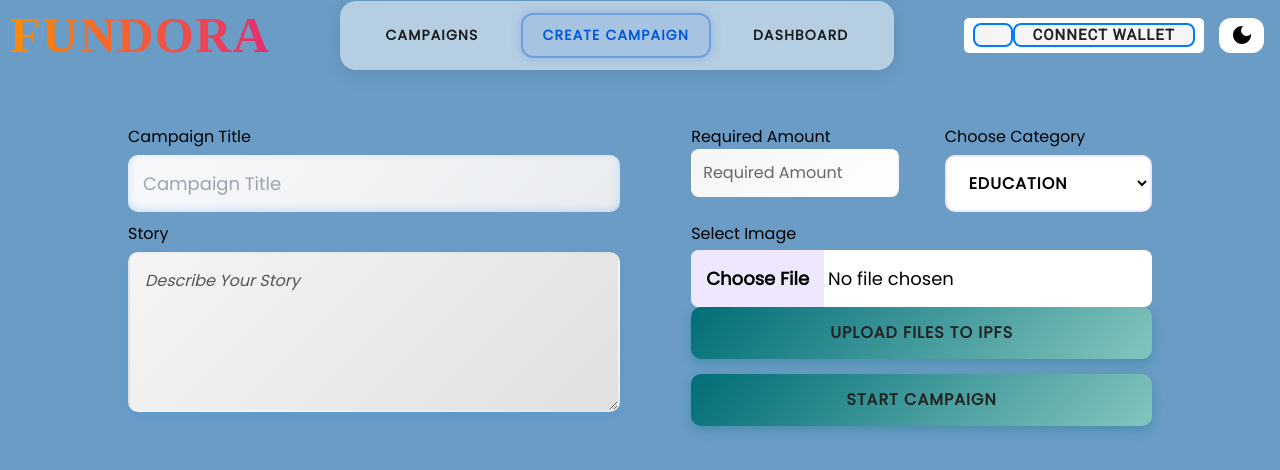
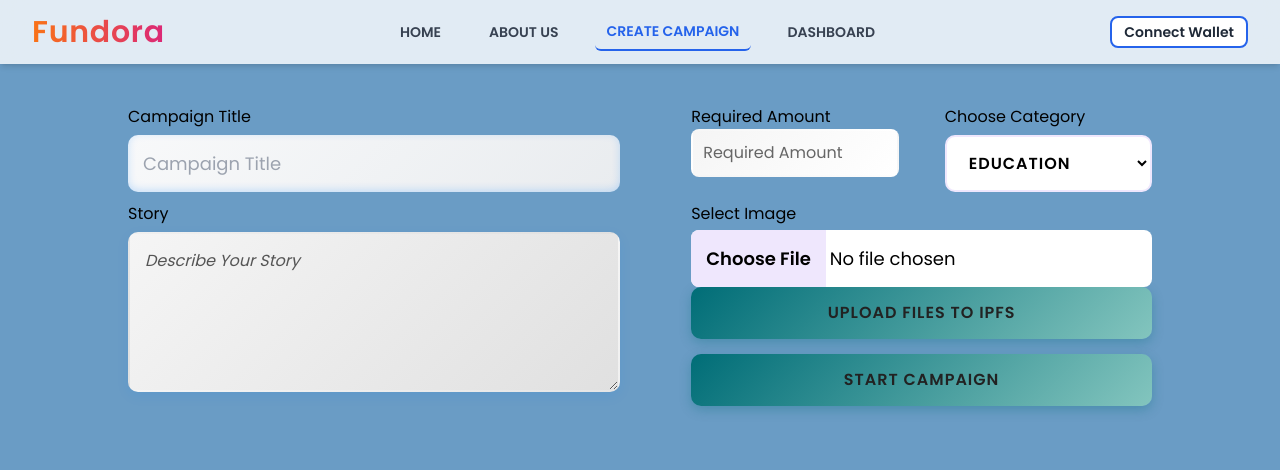
Before and after one commit to JaiPatel0916/Fundora, a Next.js app: page /createcampaign in a window 1280 px wide. Shown: the top 470 px of the page. Built offline with nearby package versions, Linux system fonts and the light colour scheme.

Commit message:
Navbar changes

```diff
--- a/components/Form/Form.js
+++ b/components/Form/Form.js
@@ -107,6 +107,7 @@ const FormWrapper = styled.div`
     width: 100%;
     display: flex;
     justify-content: center;
+    padding-top: 50px
 `;
 
 const FormMain = styled.div`
--- a/components/layout/Header.js
+++ b/components/layout/Header.js
@@ -1,24 +1,116 @@
- import styled from 'styled-components';
-import HeaderLogo from './components/HeaderLogo'
-import HeaderNav from './components/HeaderNav'
-import HeaderRight from './components/HeaderRight'
+"use client";
 
-const Header = () => {
+import { useState, useEffect } from "react";
+import Link from "next/link";
+import { usePathname } from "next/navigation";
+import { MoonIcon, SunIcon, Bars3Icon, XMarkIcon } from "@heroicons/react/24/solid";
+import Wallet from "./components/Wallet";
+
+export default function Header() {
+  const pathname = usePathname();
+  const [theme, setTheme] = useState("light");
+  const [menuOpen, setMenuOpen] = useState(false);
+
+  // Load theme from localStorage on mount
+  useEffect(() => {
+    const savedTheme = localStorage.getItem("theme");
+    if (savedTheme) {
+      setTheme(savedTheme);
+      document.documentElement.classList.toggle("dark", savedTheme === "dark");
+    }
+  }, []);
+
+  const toggleTheme = () => {
+    const newTheme = theme === "light" ? "dark" : "light";
+    setTheme(newTheme);
+    localStorage.setItem("theme", newTheme);
+    document.documentElement.classList.toggle("dark", newTheme === "dark");
+  };
+
+  const links = [
+    { href: "/", label: "Home" },
+    { href: "/about", label: "About Us" },
+    { href: "/createcampaign", label: "Create Campaign" },
+    { href: "/dashboard", label: "Dashboard" },
+  ];
+
   return (
-    <HeaderWrapper>
-      <HeaderLogo />
-      <HeaderNav />
-      <HeaderRight />
-    </HeaderWrapper>
-  )
-};
+    <header className="w-full bg-white/80 dark:bg-black/80 backdrop-blur-md shadow-md fixed top-0 left-0 z-50">
+      <div className="max-w-7xl mx-auto px-4 sm:px-6 lg:px-8">
+        <div className="flex justify-between items-center h-16">
+          {/* Logo */}
+          <Link href="/" className="text-3xl font-extrabold tracking-wide bg-gradient-to-r from-orange-500 to-pink-600 bg-clip-text text-transparent">
+            Fundora
+          </Link>
 
-const HeaderWrapper = styled.div`
-  width: 100%;
-  height: 70px;
-  display: flex;
-  justify-content: space-between;
-  align-items: center;
-`
+          {/* Desktop Nav */}
+          <nav className="hidden md:flex items-center gap-6">
+            {links.map(({ href, label }) => (
+              <Link
+                key={href}
+                href={href}
+                className={`uppercase text-sm font-semibold px-3 py-2 rounded-md transition ${pathname === href
+                    ? "text-blue-600 dark:text-yellow-400 border-b-2 border-blue-600 dark:border-yellow-400"
+                    : "text-gray-700 dark:text-gray-200 hover:text-blue-500 dark:hover:text-yellow-300"
+                  }`}
+              >
+                {label}
+              </Link>
+            ))}
+          </nav>
 
-export default Header
+          {/* Right Section */}
+          <div className="flex items-center gap-3">
+            {/* Wallet Connect */}
+            <Wallet />
+
+            {/* Theme Toggle
+            <button
+              onClick={toggleTheme}
+              className="p-2 rounded-lg bg-gray-200 dark:bg-gray-700 hover:scale-110 transition"
+            >
+              {theme === "light" ? (
+                <MoonIcon className="w-5 h-5 text-gray-800" />
+              ) : (
+                <SunIcon className="w-5 h-5 text-yellow-400" />
+              )}
+            </button> */}
+
+            {/* Mobile Menu Toggle */}
+            <button
+              className="md:hidden p-2 rounded-lg bg-gray-200 dark:bg-gray-700"
+              onClick={() => setMenuOpen(!menuOpen)}
+            >
+              {menuOpen ? (
+                <XMarkIcon className="w-6 h-6 text-gray-800 dark:text-gray-200" />
+              ) : (
+                <Bars3Icon className="w-6 h-6 text-gray-800 dark:text-gray-200" />
+              )}
+            </button>
+          </div>
+        </div>
+      </div>
+
+      {/* Mobile Nav */}
+      {menuOpen && (
+        <div className="md:hidden bg-white dark:bg-black border-t dark:border-gray-700 px-4 pb-4">
+          <nav className="flex flex-col gap-2 mt-2">
+            {links.map(({ href, label }) => (
+              <Link
+                key={href}
+                href={href}
+                className={`uppercase text-sm font-semibold px-3 py-2 rounded-md transition ${pathname === href
+                    ? "text-blue-600 dark:text-yellow-400 border-b-2 border-blue-600 dark:border-yellow-400"
+                    : "text-gray-700 dark:text-gray-200 hover:text-blue-500 dark:hover:text-yellow-300"
+                  }`}
+                onClick={() => setMenuOpen(false)}
+              >
+                {label}
+              </Link>
+            ))}
+          </nav>
+        </div>
+      )}
+    </header>
+  );
+}
--- a/components/layout/components/Wallet.js
+++ b/components/layout/components/Wallet.js
@@ -1,10 +1,11 @@
+"use client";
+
 import { useState, useEffect } from "react";
-import styled from "styled-components";
 import { ethers } from "ethers";
 
 const networks = {
   polygon: {
-    chainId: "0x13882", // Corrected hexadecimal string
+    chainId: "0x13882",
     chainName: "Polygon Amoy Testnet",
     nativeCurrency: {
       name: "MATIC",
@@ -16,7 +17,7 @@ const networks = {
   },
 };
 
-const Wallet = () => {
+export default function Wallet() {
   const [address, setAddress] = useState("");
   const [balance, setBalance] = useState("");
 
@@ -28,19 +29,14 @@ const Wallet = () => {
 
     try {
       await window.ethereum.request({ method: "eth_requestAccounts" });
-
       const provider = new ethers.providers.Web3Provider(window.ethereum);
       const { chainId } = await provider.getNetwork();
 
-      if (Number(chainId) !== 80002) { // Ensuring correct chain ID check
+      if (Number(chainId) !== 80002) {
         try {
           await window.ethereum.request({
             method: "wallet_addEthereumChain",
-            params: [
-              {
-                ...networks["polygon"]
-              }
-            ],
+            params: [{ ...networks["polygon"] }],
           });
         } catch (error) {
           console.error("Failed to switch network:", error);
@@ -48,89 +44,32 @@ const Wallet = () => {
         }
       }
 
-      const account = provider.getSigner();
-      const Address = await account.getAddress();
-      setAddress(Address);
-      const Balance = ethers.utils.formatEther(await provider.getBalance(Address));
+      const signer = provider.getSigner();
+      const addr = await signer.getAddress();
+      setAddress(addr);
 
-      setBalance(Balance)
+      const bal = ethers.utils.formatEther(await provider.getBalance(addr));
+      setBalance(bal);
     } catch (error) {
       console.error("Error connecting wallet:", error);
     }
   };
 
   return (
-
-    <ConnectWalletWrapper onClick={connectWallet} >
-      {balance == '' ? <Balance></Balance> : <Balance>{balance.slice(0, 4)}Pol</Balance>}
-      {address == '' ? <Address>Connect Wallet</Address> : <Address>{address.slice(0, 6)}...{address.slice(39)}</Address>}
-    </ConnectWalletWrapper>
+    <div
+      onClick={connectWallet}
+      className="flex items-center space-x-2 cursor-pointer rounded-lg border-2 border-blue-600 dark:border-yellow-400 bg-white dark:bg-gray-800 px-3 py-1 hover:bg-blue-50 dark:hover:bg-yellow-900 transition-all text-sm font-semibold"
+    >
+      {balance && (
+        <span className="hidden sm:inline-block text-blue-600 dark:text-yellow-400">
+          {parseFloat(balance).toFixed(3)} POL
+        </span>
+      )}
+      <span className="text-gray-800 dark:text-gray-100">
+        {address
+          ? `${address.slice(0, 6)}...${address.slice(-4)}`
+          : "Connect Wallet"}
+      </span>
+    </div>
   );
-};
-
-const ConnectWalletWrapper = styled.div`
-display:flex;
-align-items : center;
-justify-content : space-between;
-background-color:${(props) => props.theme.bgDiv};
-padding: 5px 9px;
-height:100%;
-color:${(props) => props.theme.color};
-border-radius: 5px;
-margin-right: 15px;
-font-family :'Roboto';
-font-weight : bold;
-font-size: small;
-
-`;
-const Address = styled.h2`
-  display: flex;
-  align-items: center;
-  justify-content: center;
-  height: 20px; /* Adjusted height */
-  min-width: 120px; /* Ensures consistency */
-  padding: 10px 18px;
-  border-radius: 8px;
-  font-size: 15px;
-  font-weight: 600;
-  letter-spacing: 1px;
-  text-transform: uppercase;
-  cursor: pointer;
-  transition: all 0.3s ease-in-out;
-  border: 2px solid ${(props) => props.theme.mode === 'dark' ? "#00b7ff" : "#007bff"};
-  color: ${(props) => props.theme.mode === 'dark' ? "#fff" : "#222"};
-  background: ${(props) => props.theme.mode === 'dark' ? "#2A2A3A" : "#F5F5F5"};
-
-  &:hover {
-    transform: translateY(-2px);
-    box-shadow: 0px 3px 8px ${(props) => props.theme.mode === 'dark'
-    ? "rgba(255, 255, 255, 0.2)"
-    : "rgba(0, 0, 0, 0.15)"};
-  }
-`;
-const Balance = styled.h2`
-  display: flex;
-  align-items: center;
-  justify-content: center;
-  height: 20px; /* Adjusted height */
-  min-width: 12px; /* Ensures consistency */
-  padding: 10px 18px;
-  border-radius: 8px;
-  font-size: 15px;
-  font-weight: 600;
-  letter-spacing: 1px;
-  text-transform: uppercase;
-  cursor: pointer;
-  transition: all 0.3s ease-in-out;
-  border: 2px solid ${(props) => props.theme.mode === 'dark' ? "#00b7ff" : "#007bff"};
-  color: ${(props) => props.theme.mode === 'dark' ? "#fff" : "#222"};
-  background: ${(props) => props.theme.mode === 'dark' ? "#2A2A3A" : "#F5F5F5"};
-
-  &:hover {
-    transform: translateY(-2px);
-    box-shadow: 0px 3px 8px ${(props) => props.theme.mode === 'dark'
-    ? "rgba(255, 255, 255, 0.2)"
-    : "rgba(0, 0, 0, 0.15)"};
-  }
-`;
-export default Wallet;
+}
--- a/package.json
+++ b/package.json
@@ -11,6 +11,7 @@
   "dependencies": {
     "@emotion/react": "^11.14.0",
     "@emotion/styled": "^11.14.0",
+    "@heroicons/react": "^2.2.0",
     "@mui/icons-material": "^6.4.4",
     "@mui/material": "^6.4.4",
     "@mui/styled-engine-sc": "^6.4.3",
--- a/pages/[address].js
+++ b/pages/[address].js
@@ -327,6 +327,7 @@ const DetailWrapper = styled.div`
   justify-content: space-between;
   padding: 20px;
   width: 98%;
+    padding-top: 80px;
 `;
 const LeftContainer = styled.div`
   width: 45%;
@@ -338,6 +339,7 @@ const ImageSection = styled.div`
   width: 100%;
   position: relative;
   height: 350px;
+
 `;
 const Text = styled.p`
   font-family: "Roboto";
@@ -358,6 +360,7 @@ const DonateSection = styled.div`
   justify-content: space-between;
   align-items: center;
   margin-top: 10px;
+  padding-top: 30px;
 `;
 const Input = styled.input`
   padding: 10px 20px;
--- a/pages/dashboard.js
+++ b/pages/dashboard.js
@@ -98,14 +98,12 @@ export default function Dashboard() {
   )
 }
 
-
-
-
 const HomeWrapper = styled.div`
   display: flex;
   flex-direction: column;
   align-items: center;
   width: 100%;
+    padding-top: 50px;
 `
 const CardsWrapper = styled.div`
   display: flex;
--- a/style/global.css
+++ b/style/global.css
@@ -1,10 +1,30 @@
-@import url('https://fonts.googleapis.com/css2?family=Poppins&family=Roboto&display=swap');
+/* ✅ Import Google Fonts (must be at the very top) */
+@import url('https://fonts.googleapis.com/css2?family=Poppins:wght@400;600&family=Roboto:wght@400;500&display=swap');
 
+/* ✅ Tailwind layers */
 @tailwind base;
 @tailwind components;
 @tailwind utilities;
 
-/* Optional custom styles */
+/* ✅ Root variables */
+:root {
+    --background: #ffffff;
+    --foreground: #171717;
+}
+
+/* ✅ Dark mode (if you want to extend later) */
+@media (prefers-color-scheme: dark) {
+    :root {
+        --background: #0a0a0a;
+        --foreground: #ededed;
+    }
+}
+
+/* ✅ Global body styles */
 body {
-    font-family: 'Poppins', sans-serif;
+    font-family: 'Poppins', 'Roboto', sans-serif;
+    background-color: var(--background);
+    color: var(--foreground);
+    margin: 0;
+    padding: 0;
 }
```
Also changed, not shown: 1 other file (tests, documents, lock files or other folders).
